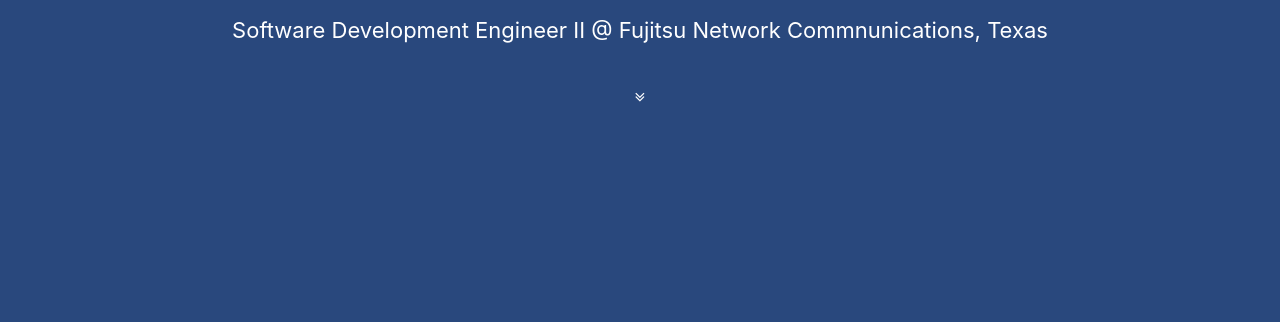
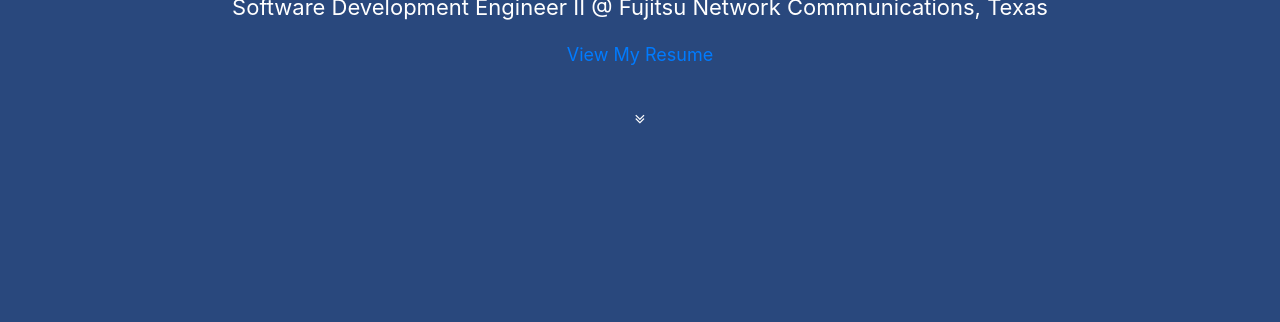
Before and after one commit to ganeshcodes/ganeshcodes.github.io, a website with bundled scripts: page index.html in a window 1280 px wide. Shown: the part 478-800 px from the top of the page. Built offline with nearby package versions, Linux system fonts and the light colour scheme.

Commit message:
adding resume

```diff
--- a/index.html
+++ b/index.html
@@ -67,6 +67,7 @@
               <h1 class="brand-heading">Ganeshbabu Thavasimuthu</h1>
               <p class="intro-text">I love to code in Python, JavaScript and Java. I enjoy weightlifting, cooking, playing table tennis and billiards. </p>
               <p class="intro-text">Software Development Engineer II @ Fujitsu Network Commnunications, Texas</p>
+              <p><a href="./ganeshbaburesume.pdf" target="_blank">View My Resume</a></p>
               <a href="#about" class="btn btn-circle js-scroll-trigger">
                 <i class="fa fa-angle-double-down animated"></i>
               </a>
```
Also changed, not shown: 1 other file.
